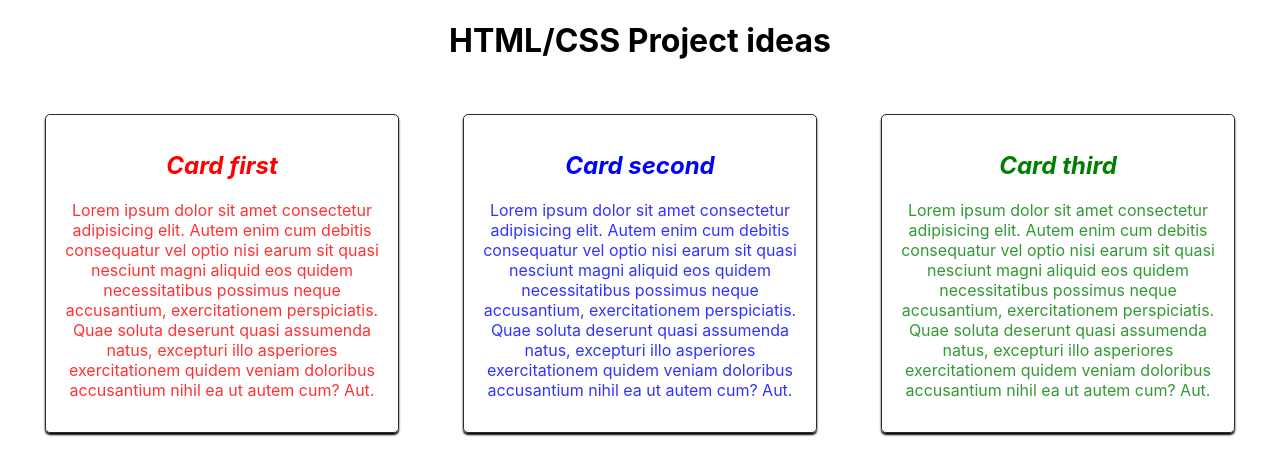
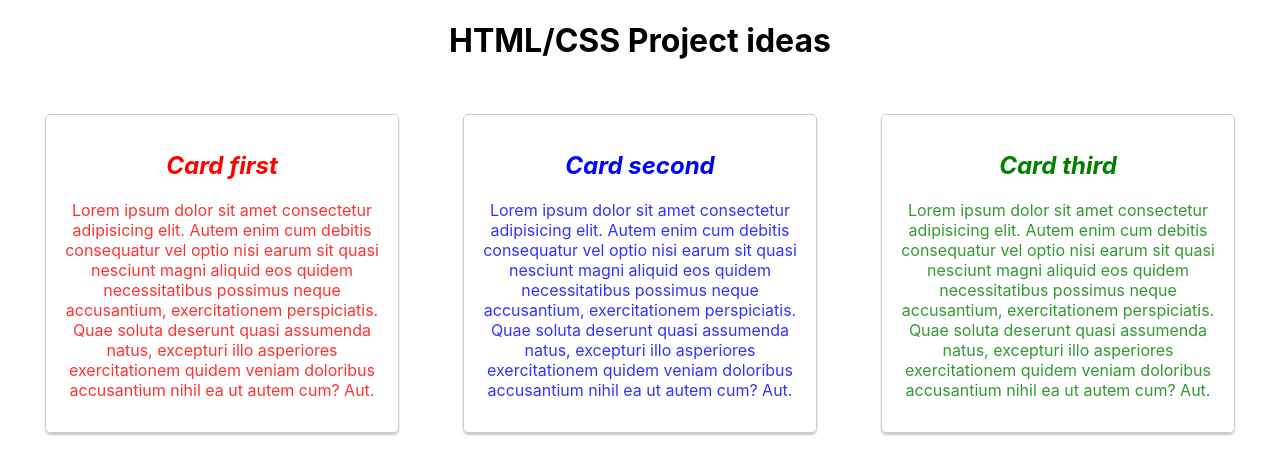
Before and after one commit to ASayidov/task-52-react, a React (Create React App) app: page / in a window 1280 px wide. Shown: the top 476 px of the page. Built offline with nearby package versions, Linux system fonts and the light colour scheme.

Commit message:
changed shadow color

```diff
--- a/src/App.css
+++ b/src/App.css
@@ -3,13 +3,13 @@
 }
 
 .Card_border {
-  border: 1px solid #282c34;
+  border: 1px solid #ccc;
   border-radius: 5px;
   width: 25%;
   display: inline-block;
   margin: 2rem;
   padding: 1rem;
-  box-shadow: 0 2px 2px;
+  box-shadow: 0 2px 2px #ccc;
 }
 
 .Card_border p {
```
